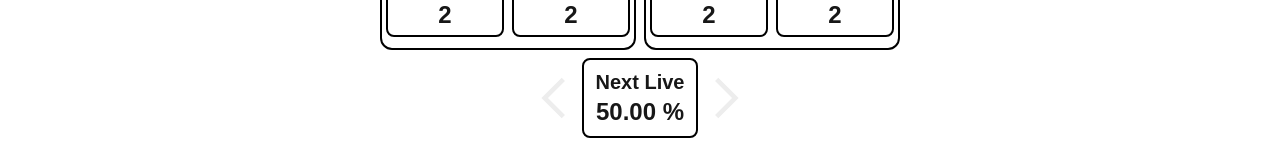
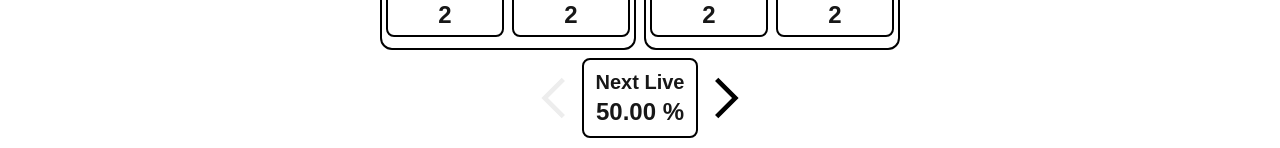
Before and after one commit to MEtooHARD/ShotGunChamber, a Next.js app: page / in a window 1280 px wide. Both pictures are taken after a click on the element "Start". Shown: the part 335-483 px from the top of the page. Built offline with nearby package versions, Linux system fonts and the light colour scheme.

Commit message:
dark mode toggle

```diff
--- a/components/ChamberView.tsx
+++ b/components/ChamberView.tsx
@@ -6,10 +6,13 @@ import { NumCard } from "./NumCard";
 import { Chamber, Shot } from "@/classes/Roulette";
 import { ShotView } from "./ShotVew";
 import { LiveBlankCard } from "./LiveBlankCard";
+import { useTheme } from "../hooks/useTheme";
+import { LeftArrow } from "./arrow/LeftArrow";
+import { RightArrow } from "./arrow/RightArrow";
 
 const toPercent = (val: number) => (Math.round(val * 10000) / 100).toFixed(2);
 
-const loop = (pos: number, sum: number) => (pos + sum) % sum;
+export const loop = (pos: number, sum: number) => (pos + sum) % sum;
 
 export function ChamberView() {
     const roundsData = useRoundData();
@@ -30,6 +33,9 @@ export function ChamberView() {
         setShots(newShots);
     };
 
+    const { darkMode } = useTheme();
+    // console.log(darkMode);
+
     return <>
         <div className="flex flex-col justify-center items-center
              w-full my-1">
@@ -46,22 +52,20 @@ export function ChamberView() {
                 </LiveBlankCard>
             </div>
             <div className="flex m-1 h-20 items-center">
-                <svg
-                    className="h-14 aspect-square cursor-pointer transform duration-75 hover:scale-110 active:scale-95"
-                    onClick={() => { setRound(prev => loop(prev - 1, sum)) }}
-                    viewBox="0 0 24 24" xmlns="http://www.w3.org/2000/svg">
-                    <polygon fillRule="evenodd" fill="#ededed" points="9.414 12 16.707 19.293 15.293 20.707 6.586 12 15.293 3.293 16.707 4.707" />
-                </svg>
+                <LeftArrow
+                    darkMode={darkMode}
+                    setRound={setRound}
+                    sum={sum}
+                ></LeftArrow>
                 <NumCard
                     title="Next Live"
                     value={`${toPercent(chamber.next_live_chance(round))} %`}>
                 </NumCard>
-                <svg
-                    className="h-14 aspect-square cursor-pointer transform duration-75 hover:scale-110 active:scale-95"
-                    onClick={() => { setRound(prev => loop(prev + 1, sum)) }}
-                    viewBox="0 0 24 24" xmlns="http://www.w3.org/2000/svg">
-                    <polygon fillRule="evenodd" fill="#ededed" points="14.586 12 7.293 4.707 8.707 3.293 17.414 12 8.707 20.707 7.293 19.293" />
-                </svg>
+                <RightArrow
+                    darkMode={darkMode}
+                    setRound={setRound}
+                    sum={sum}
+                ></RightArrow>
             </div>
         </div >
         <div className="flex flex-wrap justify-around items-center
--- a/components/RouletteHelper.tsx
+++ b/components/RouletteHelper.tsx
@@ -5,8 +5,8 @@ import { RoundsDataSet } from "@/classes/Roulette";
 import { RoundsSetter } from "./RoundsSetter";
 import { ChamberView } from "./ChamberView";
 import clsx from "clsx";
-import { useTheme } from "./useTheme";
 import { ThemeToggle } from "./ThemeToggle";
+import { useTheme } from "../hooks/useTheme";
 
 const RoundsData = createContext<RoundsDataSet | undefined>(undefined);
 
@@ -17,15 +17,14 @@ export const useRoundData = (): RoundsDataSet => {
 }
 
 export function RouletteHelper() {
-    const maxRounds = 10;
-
     const [ready, setReady] = useState(false);
 
     const [lives, setLives] = useState(2);
     const [blanks, setBlanks] = useState(2);
     const rounds = useMemo(() => ({ lives, blanks }), [lives, blanks]);
 
-    const { darkMode, toggleTheme } = useTheme();
+    const { darkMode } = useTheme();
+    // console.log(darkMode);
 
     return <>
         <div className="fixed w-min">
--- a/components/ThemeToggle.tsx
+++ b/components/ThemeToggle.tsx
@@ -1,10 +1,10 @@
-import { useTheme } from "./useTheme";
+import { useTheme } from "../hooks/useTheme";
 
 
 export function ThemeToggle() {
     const { darkMode, toggleTheme } = useTheme();
 
-    return <div onClick={toggleTheme} className="p-1 m-1 rounded-md border-1 w-14 flex justify-center items-center
+    return <div onClick={toggleTheme} className="p-1 m-1 rounded-md border-1 w-14 flex justify-center items-center select-none
              border-black font-bold dark:text-gendark dark:border-gendark dark:border-2">
         {darkMode ? 'Dark' : 'Light'}
     </div>
--- /dev/null
+++ b/components/arrow/LeftArrow.tsx
@@ -0,0 +1,20 @@
+import { loop } from "../ChamberView";
+
+type props = {
+    setRound: React.Dispatch<React.SetStateAction<number>>;
+    sum: number;
+    darkMode: boolean;
+}
+
+export function LeftArrow({
+    setRound,
+    sum,
+    darkMode
+}: props) {
+    return <svg
+        className="h-14 aspect-square cursor-pointer transform duration-75 hover:scale-110 active:scale-95"
+        onClick={() => { setRound(prev => loop(prev - 1, sum)) }}
+        viewBox="0 0 24 24" xmlns="http://www.w3.org/2000/svg">
+        <polygon fillRule="evenodd" fill={"#ededed"} points="9.414 12 16.707 19.293 15.293 20.707 6.586 12 15.293 3.293 16.707 4.707" />
+    </svg>
+}
--- /dev/null
+++ b/components/arrow/RightArrow.tsx
@@ -0,0 +1,20 @@
+import { loop } from "../ChamberView";
+
+type props = {
+    setRound: React.Dispatch<React.SetStateAction<number>>;
+    sum: number;
+    darkMode: boolean;
+}
+
+export function RightArrow({
+    setRound,
+    sum,
+    darkMode
+}: props) {
+    return <svg
+        className="h-14 aspect-square cursor-pointer transform duration-75 hover:scale-110 active:scale-95"
+        onClick={() => { setRound(prev => loop(prev + 1, sum)) }}
+        viewBox="0 0 24 24" xmlns="http://www.w3.org/2000/svg">
+        <polygon fillRule="evenodd" fill={darkMode ? "#ededed" : "#000000"} points="14.586 12 7.293 4.707 8.707 3.293 17.414 12 8.707 20.707 7.293 19.293" />
+    </svg>
+}
```
Also changed, not shown: hooks/useTheme.tsx (renamed from components/useTheme.tsx).
